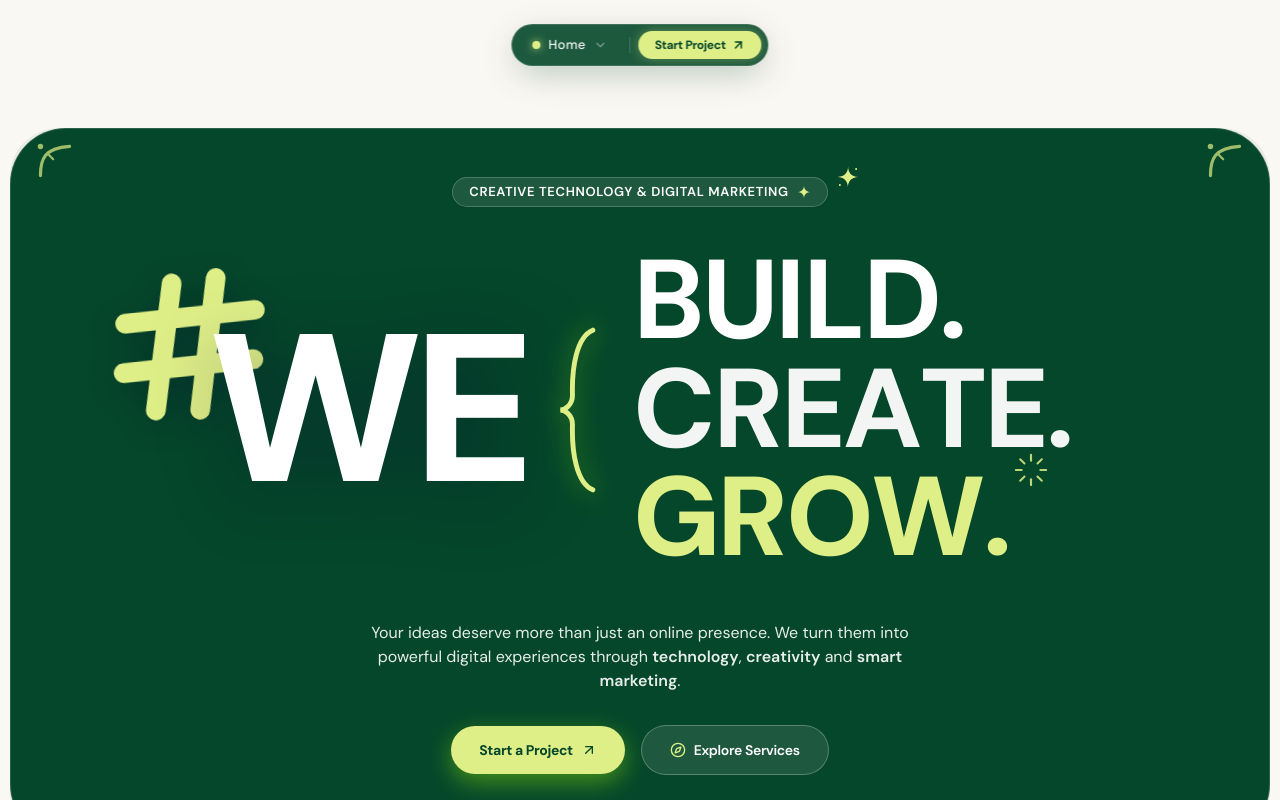
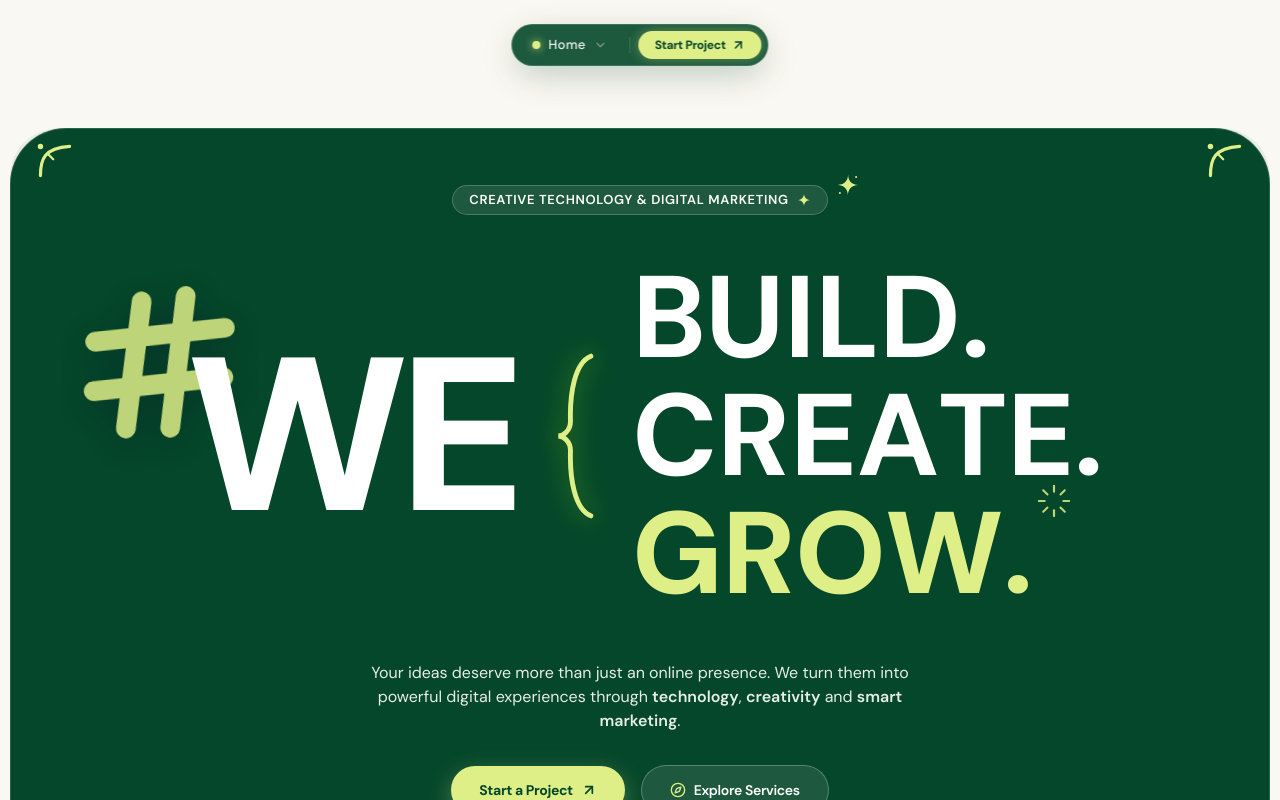
Before and after one commit to imbhuvanesh/Truetech, a React (Vite) app: page /#/ in a window 1280 px wide. Shown: the top 800 px of the page. Built offline with nearby package versions, Linux system fonts and the light colour scheme; a web font is replaced by a local one.

Commit message:
feat: implement cinematic typography animations in hero section with scroll parallax

```diff
--- a/src/components/HeroSection.tsx
+++ b/src/components/HeroSection.tsx
@@ -1,5 +1,5 @@
-import React from 'react';
-import { motion, useReducedMotion } from 'framer-motion';
+import React, { useRef } from 'react';
+import { motion, useReducedMotion, useScroll, useTransform, type Variants } from 'framer-motion';
 import {
   HeroHashtag,
   DoodleConnectorBracket,
@@ -8,7 +8,7 @@ import {
   DoodleBurst,
   DoodleCorner,
 } from './Doodles';
-import { MaskedHeroWord, SlowHighlight } from './AnimatedText';
+import { SlowHighlight } from './AnimatedText';
 import { ArrowUpRight, Compass } from 'lucide-react';
 
 interface HeroSectionProps {
@@ -16,130 +16,339 @@ interface HeroSectionProps {
   onExploreServices?: () => void;
 }
 
+// Luxurious cubic-bezier matching power3.out / expo.out for silky editorial motion
+const CINEMATIC_EASE = [0.16, 1, 0.3, 1] as const;
+
+/**
+ * CinematicMaskedWord
+ * Renders an oversized word with an overflow-hidden clipping mask,
+ * staggered letter-by-letter vertical emergence, blur-to-sharp resolution,
+ * and subtle depth scaling.
+ */
+interface CinematicMaskedWordProps {
+  text: string;
+  delay?: number;
+  letterStagger?: number;
+  duration?: number;
+  className?: string;
+  highlight?: boolean;
+}
+
+const CinematicMaskedWord: React.FC<CinematicMaskedWordProps> = ({
+  text,
+  delay = 0,
+  letterStagger = 0.038,
+  duration = 1.15,
+  className = '',
+  highlight = false,
+}) => {
+  const shouldReduceMotion = useReducedMotion();
+  const characters = Array.from(text);
+
+  const containerVariants: Variants = {
+    hidden: { opacity: 0 },
+    visible: {
+      opacity: 1,
+      transition: {
+        staggerChildren: shouldReduceMotion ? 0 : letterStagger,
+        delayChildren: shouldReduceMotion ? 0 : delay,
+      },
+    },
+  };
+
+  const letterVariants: Variants = {
+    hidden: {
+      y: shouldReduceMotion ? '0%' : '125%',
+      opacity: shouldReduceMotion ? 1 : 0,
+      scale: shouldReduceMotion ? 1 : 0.94,
+      filter: shouldReduceMotion ? 'blur(0px)' : 'blur(9px)',
+    },
+    visible: {
+      y: '0%',
+      opacity: 1,
+      scale: 1,
+      filter: 'blur(0px)',
+      transition: {
+        duration: shouldReduceMotion ? 0.01 : duration,
+        ease: CINEMATIC_EASE,
+      },
+    },
+  };
+
+  return (
+    <motion.span
+      variants={containerVariants}
+      initial="hidden"
+      animate="visible"
+      className={`inline-flex items-center overflow-hidden leading-[0.88] select-none ${className}`}
+      style={{ willChange: 'transform, opacity, filter' }}
+    >
+      {characters.map((char, index) => (
+        <span
+          key={index}
+          className="inline-block overflow-hidden py-1 px-[0.01em]"
+          style={{ willChange: 'transform' }}
+        >
+          <motion.span
+            variants={letterVariants}
+            className={`inline-block ${
+              highlight
+                ? 'text-[#DFEF87] drop-shadow-[0_0_28px_rgba(223,239,135,0.45)]'
+                : 'text-white drop-shadow-[0_8px_24px_rgba(0,10,30,0.3)]'
+            }`}
+            style={{ willChange: 'transform, opacity, filter' }}
+          >
+            {char === ' ' ? '\u00A0' : char}
+          </motion.span>
+        </span>
+      ))}
+    </motion.span>
+  );
+};
+
 export const HeroSection: React.FC<HeroSectionProps> = ({ onGetStarted, onExploreServices }) => {
+  const sectionRef = useRef<HTMLElement>(null);
   const shouldReduceMotion = useReducedMotion();
 
+  // Scroll-linked cinematic parallax transformations
+  const { scrollYProgress } = useScroll({
+    target: sectionRef,
+    offset: ['start start', 'end start'],
+  });
+
+  // Typography subtly ascends and softens as user scrolls toward the next section
+  const typographyY = useTransform(scrollYProgress, [0, 1], [0, shouldReduceMotion ? 0 : -65]);
+  const typographyOpacity = useTransform(scrollYProgress, [0, 0.7, 1], [1, 0.88, shouldReduceMotion ? 1 : 0.22]);
+  const typographyScale = useTransform(scrollYProgress, [0, 1], [1, shouldReduceMotion ? 1 : 0.965]);
+  const doodleY = useTransform(scrollYProgress, [0, 1], [0, shouldReduceMotion ? 0 : -45]);
+  const doodleOpacity = useTransform(scrollYProgress, [0, 0.65], [1, shouldReduceMotion ? 1 : 0.3]);
+
   return (
-    <section className="relative w-full pt-8 sm:pt-10 md:pt-12 pb-10 sm:pb-14 md:pb-16 px-4 sm:px-6 md:px-8 select-none flex flex-col items-center justify-center overflow-hidden">
+    <section
+      ref={sectionRef}
+      className="relative w-full pt-8 sm:pt-10 md:pt-14 pb-12 sm:pb-16 md:pb-20 px-4 sm:px-6 md:px-8 select-none flex flex-col items-center justify-center overflow-hidden"
+    >
       {/* Decorative Container Hand-Drawn Corners */}
-      <div className="absolute top-3 left-4 sm:left-6 z-10 opacity-70">
+      <motion.div
+        style={{ y: doodleY, opacity: doodleOpacity }}
+        className="absolute top-3 left-4 sm:left-6 z-10 opacity-75 pointer-events-none"
+      >
         <DoodleCorner position="top-left" color="#DFEF87" className="w-8 h-8 sm:w-10 sm:h-10" />
-      </div>
-      <div className="absolute top-3 right-4 sm:right-6 z-10 opacity-70">
+      </motion.div>
+      <motion.div
+        style={{ y: doodleY, opacity: doodleOpacity }}
+        className="absolute top-3 right-4 sm:right-6 z-10 opacity-75 pointer-events-none"
+      >
         <DoodleCorner position="top-right" color="#DFEF87" className="w-8 h-8 sm:w-10 sm:h-10" />
-      </div>
+      </motion.div>
 
-      {/* Centered Hero Composition */}
-      <div className="relative w-full max-w-6xl mx-auto flex flex-col items-center justify-center text-center">
-
-        {/* Agency Top Category Pill Badge with Lightbulb Accent */}
-        <div className="relative mb-3 sm:mb-4 z-20 inline-flex items-center justify-center">
+      {/* Centered Hero Composition with Scroll Parallax */}
+      <motion.div
+        style={{
+          y: typographyY,
+          opacity: typographyOpacity,
+          scale: typographyScale,
+          willChange: 'transform, opacity',
+        }}
+        className="relative w-full max-w-6xl mx-auto flex flex-col items-center justify-center text-center"
+      >
+        {/* =========================================================================
+            1. TOP CATEGORY PILL BADGE (REVEAL 1: delay 0.08s)
+           ========================================================================= */}
+        <div className="relative mb-3 sm:mb-5 z-20 inline-flex items-center justify-center">
           <motion.div
-            initial={{ opacity: 0, y: -10 }}
-            animate={{ opacity: 1, y: 0 }}
-            transition={{ duration: 0.5, delay: 0.1 }}
-            className="inline-flex items-center justify-center space-x-2 px-3.5 sm:px-4 py-1.5 rounded-full bg-white/10 border border-white/20 text-white font-sans text-xs sm:text-[13px] font-semibold tracking-wide shadow-sm"
+            initial={{ opacity: 0, y: shouldReduceMotion ? 0 : -14, filter: shouldReduceMotion ? 'none' : 'blur(4px)' }}
+            animate={{ opacity: 1, y: 0, filter: 'blur(0px)' }}
+            transition={{ duration: 0.7, delay: 0.08, ease: CINEMATIC_EASE }}
+            className="inline-flex items-center justify-center space-x-2 px-3.5 sm:px-4 py-1.5 rounded-full bg-white/10 border border-white/20 text-white font-sans text-xs sm:text-[13px] font-semibold tracking-wide shadow-sm backdrop-blur-md"
           >
             <span className="uppercase tracking-wider">Creative Technology &amp; Digital Marketing</span>
             <DoodleStar className="w-3.5 h-3.5 text-[#DFEF87] ml-1" />
           </motion.div>
 
           {/* Hand-Drawn Sparkle Accent */}
-          <div className="absolute -right-8 -top-3 hidden sm:block">
+          <motion.div
+            initial={{ opacity: 0, scale: 0.6 }}
+            animate={{ opacity: 1, scale: 1 }}
+            transition={{ duration: 0.8, delay: 0.35, ease: CINEMATIC_EASE }}
+            className="absolute -right-8 -top-3 hidden sm:block pointer-events-none"
+          >
             <DoodleSparkle color="#DFEF87" className="w-6 h-6" />
-          </div>
+          </motion.div>
         </div>
 
-
         {/* =========================================================================
-            THE SINGLE BIG "WE" TYPOGRAPHY LOCKUP
-            One large, bold "WE" visually connecting all three words: "BUILD", "CREATE", "GROW"
+            2. CINEMATIC OVERSIZED TYPOGRAPHY LOCKUP
+            - Giant "WE" (Masked, Letter Emergence, Blur-to-Sharp)
+            - Connector Bracket (Fluid emergence)
+            - 3 Stacked Lines: BUILD. / CREATE. / GROW. (Staggered Mask Reveals)
            ========================================================================= */}
         <div className="relative z-10 flex flex-col md:flex-row items-center justify-center gap-2 sm:gap-4 md:gap-6 lg:gap-8 tracking-tight uppercase text-white my-3 sm:my-5 md:my-7">
 
-          {/* Left: Giant "WE" */}
+          {/* Left: Giant "WE" with Mask Emergence & Hashtag Doodle */}
           <div className="relative flex items-center justify-center">
             {/* Hand-Drawn Neon Hashtag Doodle */}
-            <div className="absolute -left-8 sm:-left-14 md:-left-20 lg:-left-24 -top-6 sm:-top-8 md:-top-10 pointer-events-none">
+            <motion.div
+              initial={{ opacity: 0, scale: 0.8 }}
+              animate={{ opacity: 0.85, scale: 1 }}
+              transition={{ duration: 1.1, delay: 0.3, ease: CINEMATIC_EASE }}
+              className="absolute -left-8 sm:-left-14 md:-left-20 lg:-left-24 -top-6 sm:-top-8 md:-top-10 pointer-events-none"
+            >
               <HeroHashtag className="w-16 h-16 sm:w-24 sm:h-24 md:w-32 md:h-32 lg:w-40 lg:h-40" />
+            </motion.div>
+
+            {/* Overflow-Hidden Mask Wrapper for "WE" */}
+            <div className="overflow-hidden py-1 px-2">
+              <motion.div
+                initial={{
+                  y: shouldReduceMotion ? 0 : '120%',
+                  opacity: shouldReduceMotion ? 1 : 0,
+                  scale: shouldReduceMotion ? 1 : 0.92,
+                  filter: shouldReduceMotion ? 'none' : 'blur(12px)',
+                }}
+                animate={{
+                  y: 0,
+                  opacity: 1,
+                  scale: 1,
+                  filter: 'blur(0px)',
+                }}
+                transition={{
+                  duration: shouldReduceMotion ? 0.01 : 1.25,
+                  delay: 0.12,
+                  ease: CINEMATIC_EASE,
+                }}
+                className="text-[86px] sm:text-[124px] md:text-[156px] lg:text-[192px] xl:text-[218px] font-extrabold tracking-tighter leading-none text-white drop-shadow-[0_16px_40px_rgba(0,10,50,0.4)] select-none flex items-center justify-center"
+              >
+                <span>W</span>
+                <span>E</span>
+              </motion.div>
             </div>
-
-            <motion.span
-              initial={{ scale: shouldReduceMotion ? 1 : 0.88, opacity: 0 }}
-              animate={{ scale: 1, opacity: 1 }}
-              transition={{ duration: 1.1, ease: [0.19, 1, 0.22, 1] }}
-              className="text-[82px] sm:text-[120px] md:text-[150px] lg:text-[185px] xl:text-[210px] font-extrabold tracking-tighter leading-none text-white drop-shadow-[0_12px_36px_rgba(0,10,50,0.35)] select-none"
-            >
-              WE
-            </motion.span>
           </div>
 
           {/* Middle: Doodle Connector Bracket linking WE to BUILD / CREATE / GROW */}
-          <div className="hidden md:flex items-center justify-center shrink-0">
+          <motion.div
+            initial={{ opacity: 0, scaleY: 0.8 }}
+            animate={{ opacity: 1, scaleY: 1 }}
+            transition={{ duration: 1.0, delay: 0.32, ease: CINEMATIC_EASE }}
+            className="hidden md:flex items-center justify-center shrink-0 origin-center"
+          >
             <DoodleConnectorBracket className="w-8 lg:w-11 h-36 md:h-44 lg:h-52" />
-          </div>
+          </motion.div>
 
-          {/* Right: Stacked Column with BUILD., CREATE., GROW. */}
-          <div className="flex flex-col items-center md:items-start justify-center leading-[0.88] text-[44px] sm:text-[64px] md:text-[80px] lg:text-[98px] xl:text-[112px] tracking-tight">
+          {/* Right: Stacked Column with Line-by-Line Masked Words */}
+          <div className="flex flex-col items-center md:items-start justify-center leading-[0.88] text-[46px] sm:text-[66px] md:text-[84px] lg:text-[102px] xl:text-[116px] tracking-tight">
 
-            {/* Word 1: BUILD. */}
-            <div className="text-white font-bold">
-              <MaskedHeroWord text="BUILD." delay={0.2} />
+            {/* Line 1: BUILD. (Stagger delay: 0.22s, Duration: 1.15s) */}
+            <div className="font-bold overflow-hidden">
+              <CinematicMaskedWord
+                text="BUILD."
+                delay={0.22}
+                duration={1.15}
+                letterStagger={0.035}
+              />
             </div>
 
-            {/* Word 2: CREATE. */}
-            <div className="text-white/95 font-bold mt-1 md:mt-2">
-              <MaskedHeroWord text="CREATE." delay={0.4} />
+            {/* Line 2: CREATE. (Stagger delay: 0.38s — exact 0.16s line stagger!) */}
+            <div className="font-bold mt-1 md:mt-2 overflow-hidden">
+              <CinematicMaskedWord
+                text="CREATE."
+                delay={0.38}
+                duration={1.15}
+                letterStagger={0.035}
+              />
             </div>
 
-            {/* Word 3: GROW. (Sunny Lime Accent) */}
-            <div className="relative text-[#DFEF87] font-extrabold mt-1 md:mt-2 flex items-center">
-              <MaskedHeroWord text="GROW." delay={0.6} />
-              <div className="absolute -right-10 -top-4 hidden sm:block pointer-events-none">
-                <DoodleBurst color="#DFEF87" className="w-9 h-9 opacity-85" />
+            {/* Line 3: GROW. (Sunny Lime Accent, Stagger delay: 0.54s — exact 0.16s line stagger!) */}
+            <div className="relative font-extrabold mt-1 md:mt-2 flex items-center overflow-visible">
+              <div className="overflow-hidden">
+                <CinematicMaskedWord
+                  text="GROW."
+                  delay={0.54}
+                  duration={1.2}
+                  letterStagger={0.04}
+                  highlight
+                />
               </div>
+
+              {/* Hand-Drawn Burst Accent on GROW */}
+              <motion.div
+                initial={{ opacity: 0, scale: 0.5 }}
+                animate={{ opacity: 0.95, scale: 1 }}
+                transition={{ duration: 0.9, delay: 0.72, ease: CINEMATIC_EASE }}
+                className="absolute -right-10 -top-4 hidden sm:block pointer-events-none"
+              >
+                <DoodleBurst color="#DFEF87" className="w-9 h-9 opacity-90" />
+              </motion.div>
             </div>
 
           </div>
 
         </div>
 
-        {/* Agency Description Paragraph */}
-        <motion.p
-          initial={{ opacity: 0, y: 15 }}
-          animate={{ opacity: 1, y: 0 }}
-          transition={{ duration: 1.0, delay: 0.7 }}
-          className="relative z-20 mt-4 sm:mt-6 max-w-xl text-center text-white/90 font-sans font-normal text-xs sm:text-sm md:text-base leading-relaxed px-4"
-        >
-          Your ideas deserve more than just an online presence. We turn them into powerful digital experiences through <SlowHighlight dark>technology</SlowHighlight>, <SlowHighlight dark>creativity</SlowHighlight> and <SlowHighlight dark>smart marketing</SlowHighlight>.
-        </motion.p>
+        {/* =========================================================================
+            3. SUPPORTING PARAGRAPH (REVEAL 3: delay 0.85s, duration 0.8s)
+            Emerges smoothly after main typography settles
+           ========================================================================= */}
+        <div className="overflow-hidden mt-4 sm:mt-6 px-4">
+          <motion.p
+            initial={{
+              y: shouldReduceMotion ? 0 : 28,
+              opacity: shouldReduceMotion ? 1 : 0,
+              filter: shouldReduceMotion ? 'none' : 'blur(6px)',
+            }}
+            animate={{
+              y: 0,
+              opacity: 1,
+              filter: 'blur(0px)',
+            }}
+            transition={{ duration: 0.85, delay: 0.85, ease: CINEMATIC_EASE }}
+            className="relative z-20 max-w-xl text-center text-white/90 font-sans font-normal text-xs sm:text-sm md:text-base leading-relaxed mx-auto"
+          >
+            Your ideas deserve more than just an online presence. We turn them into powerful digital experiences through{' '}
+            <SlowHighlight dark>technology</SlowHighlight>,{' '}
+            <SlowHighlight dark>creativity</SlowHighlight> and{' '}
+            <SlowHighlight dark>smart marketing</SlowHighlight>.
+          </motion.p>
+        </div>
 
-        {/* Hero Action CTA Buttons */}
+        {/* =========================================================================
+            4. HERO ACTION CTA BUTTONS (REVEAL 4: delay 1.05s, duration 0.65s)
+            Fluid upward emergence with hover & active micro-interactions
+           ========================================================================= */}
         <motion.div
-          initial={{ opacity: 0, y: 15 }}
-          animate={{ opacity: 1, y: 0 }}
-          transition={{ duration: 0.6, delay: 0.6 }}
+          initial={{
+            opacity: shouldReduceMotion ? 1 : 0,
+            y: shouldReduceMotion ? 0 : 22,
+            scale: shouldReduceMotion ? 1 : 0.96,
+          }}
+          animate={{
+            opacity: 1,
+            y: 0,
+            scale: 1,
+          }}
+          transition={{ duration: 0.65, delay: 1.05, ease: CINEMATIC_EASE }}
           className="relative z-20 mt-6 sm:mt-8 flex flex-wrap items-center justify-center gap-3 sm:gap-4"
         >
+          {/* Primary CTA: High-contrast Sunny Lime #DFEF87 with Evergreen #05472A text */}
           <button
             onClick={onGetStarted}
-            className="group px-6 sm:px-7 py-3 sm:py-3.5 rounded-full bg-neon-lime text-primary-black font-sans font-bold text-xs sm:text-sm tracking-tight flex items-center space-x-2 shadow-[0_8px_25px_rgba(168,255,0,0.4)] hover:shadow-[0_12px_35px_rgba(168,255,0,0.6)] hover:scale-105 active:scale-95 transition-all duration-200 cursor-pointer"
+            className="group px-6 sm:px-7 py-3 sm:py-3.5 rounded-full bg-[#DFEF87] hover:bg-white text-[#05472A] font-sans font-bold text-xs sm:text-sm tracking-tight flex items-center space-x-2 shadow-[0_8px_25px_rgba(223,239,135,0.35)] hover:shadow-[0_12px_35px_rgba(255,255,255,0.45)] hover:scale-105 active:scale-95 transition-all duration-200 cursor-pointer focus:outline-none"
           >
             <span>Start a Project</span>
-            <ArrowUpRight className="w-4 h-4 transition-transform group-hover:translate-x-0.5 group-hover:-translate-y-0.5" />
+            <ArrowUpRight className="w-4 h-4 transition-transform group-hover:translate-x-0.5 group-hover:-translate-y-0.5 stroke-[2.5]" />
           </button>
 
+          {/* Secondary CTA: Frosted Glass with Sunny Lime Accent */}
           <button
             onClick={onExploreServices}
-            className="px-6 sm:px-7 py-3 sm:py-3.5 rounded-full bg-white/10 hover:bg-white/20 text-white border border-white/25 font-sans font-semibold text-xs sm:text-sm tracking-tight flex items-center space-x-2 backdrop-blur-md transition-all duration-200 hover:scale-105 active:scale-95 cursor-pointer"
+            className="px-6 sm:px-7 py-3 sm:py-3.5 rounded-full bg-white/10 hover:bg-white/20 text-white border border-white/25 font-sans font-semibold text-xs sm:text-sm tracking-tight flex items-center space-x-2 backdrop-blur-md transition-all duration-200 hover:scale-105 active:scale-95 cursor-pointer focus:outline-none"
           >
-            <Compass className="w-4 h-4 text-neon-lime" />
+            <Compass className="w-4 h-4 text-[#DFEF87]" />
             <span>Explore Services</span>
           </button>
         </motion.div>
 
-      </div>
-
+      </motion.div>
     </section>
   );
 };
```
